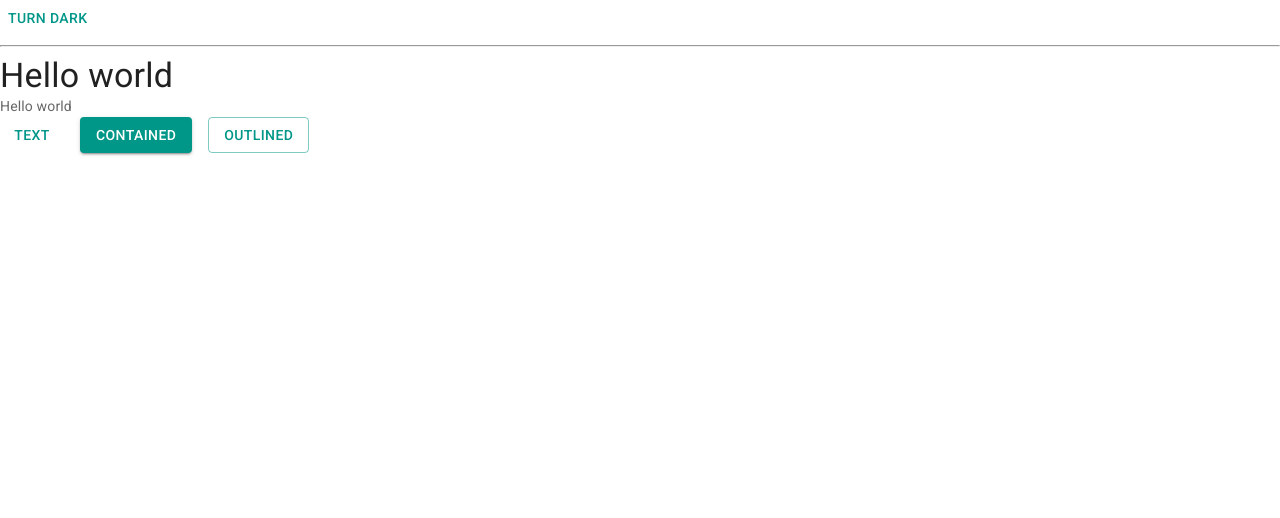
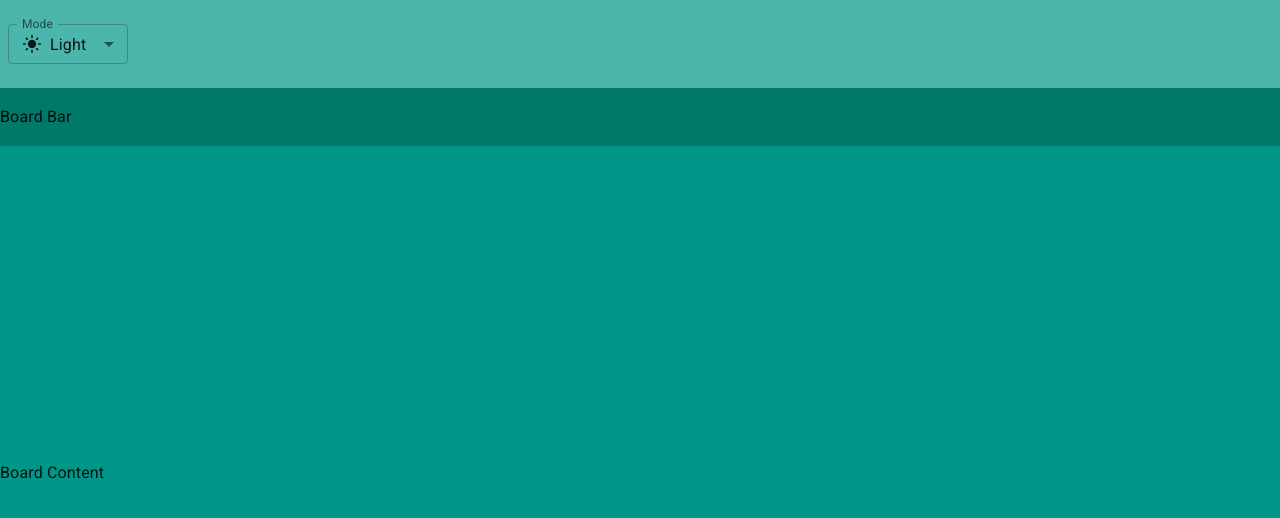
Before and after one commit to HuyenBanhBao/trello_web, a React (Vite) app: page / in a window 1280 px wide. Shown: the top 518 px of the page. Built offline with nearby package versions, Linux system fonts and the light colour scheme.

Commit message:
Refactor Project Structure

```diff
--- a/index.html
+++ b/index.html
@@ -4,7 +4,7 @@
         <meta charset="UTF-8" />
         <link rel="icon" type="image/svg+xml" href="/vite.svg" />
         <meta name="viewport" content="width=device-width, initial-scale=1.0" />
-        <title>Vite + React</title>
+        <title>Trello</title>
         <link rel="preconnect" href="https://fonts.googleapis.com" />
         <link rel="preconnect" href="https://fonts.gstatic.com" crossorigin />
         <link
--- a/src/App.jsx
+++ b/src/App.jsx
@@ -1,38 +1,12 @@
-import Stack from "@mui/material/Stack";
-import Button from "@mui/material/Button";
-import Typography from "@mui/material/Typography";
-import { useColorScheme } from "@mui/material";
-
-function ModeToggle() {
-    const { mode, setMode } = useColorScheme();
-    return (
-        <Button
-            onClick={() => {
-                setMode(mode === "dark" ? "light" : "dark");
-            }}
-        >
-            {mode === "light" ? "Turn dark" : "Turn light"}
-        </Button>
-    );
-}
-
+// --------------------- IMPORT COMPONENTS -------------------------
+import Board from "./pages/Boards/_id";
+// --------------------- FUNCTIONAL COMPONENTS ---------------------
+// --------------------- MAIN COMPONENT ---------------------
 function App() {
     return (
         <>
-            <ModeToggle />
-            <hr />
-            <Typography variant="h4" component="div">
-                Hello world
-            </Typography>
-            <Typography variant="body2" color="text.secondary">
-                Hello world
-            </Typography>
-
-            <Stack spacing={2} direction="row">
-                <Button variant="text">Text</Button>
-                <Button variant="contained">Contained</Button>
-                <Button variant="outlined">Outlined</Button>
-            </Stack>
+            {/* React router dom */}
+            <Board />
         </>
     );
 }
--- /dev/null
+++ b/src/components/AppBar/index.jsx
@@ -0,0 +1,23 @@
+import React from "react";
+import Box from "@mui/material/Box";
+import ModeSelect from "../ModeSelect";
+
+const AppBar = () => {
+    return (
+        <>
+            <Box
+                sx={{
+                    backgroundColor: "primary.light",
+                    width: "100%",
+                    height: (theme) => theme.trello.appBarHeight,
+                    display: "flex",
+                    alignItems: "center",
+                }}
+            >
+                <ModeSelect />
+            </Box>
+        </>
+    );
+};
+
+export default AppBar;
--- /dev/null
+++ b/src/components/ModeSelect/index.jsx
@@ -0,0 +1,57 @@
+// --------------------- IMPORT FROM LIBRATORY ---------------------
+import React from "react";
+import Box from "@mui/material/Box";
+import InputLabel from "@mui/material/InputLabel";
+import MenuItem from "@mui/material/MenuItem";
+import FormControl from "@mui/material/FormControl";
+import Select from "@mui/material/Select";
+import LightModeIcon from "@mui/icons-material/LightMode";
+import DarkModeOutlinedIcon from "@mui/icons-material/DarkModeOutlined";
+import SettingsIcon from "@mui/icons-material/Settings";
+import { useColorScheme } from "@mui/material/styles";
+
+// --------------------- MAIN COMPONENTS ---------------------
+const ModeSelect = () => {
+    // --------------------- STATES ---------------------
+    const { mode, setMode } = useColorScheme();
+    const handleChange = (event) => {
+        const selectedMode = event.target.value;
+        setMode(selectedMode);
+    };
+
+    // --------------------- RETURN ---------------------
+    return (
+        <>
+            <FormControl sx={{ m: 1, minWidth: 120 }} size="small">
+                <InputLabel id="label-select-dark-light-mode">Mode</InputLabel>
+                <Select
+                    labelId="label-select-dark-light-mode"
+                    id="select-dark-light-mode"
+                    value={mode}
+                    label="Mode"
+                    onChange={handleChange}
+                >
+                    <MenuItem value="light">
+                        <Box sx={{ display: "flex", alignItems: "center", gap: 1 }}>
+                            <LightModeIcon fontSize="small" />
+                            Light
+                        </Box>
+                    </MenuItem>
+                    <MenuItem value="dark">
+                        <Box sx={{ display: "flex", alignItems: "center", gap: 1 }}>
+                            <DarkModeOutlinedIcon fontSize="small" />
+                            Dark
+                        </Box>
+                    </MenuItem>
+                    <MenuItem value="system">
+                        <Box sx={{ display: "flex", alignItems: "center", gap: 1 }}>
+                            <SettingsIcon fontSize="small" /> System
+                        </Box>
+                    </MenuItem>
+                </Select>
+            </FormControl>
+        </>
+    );
+};
+
+export default ModeSelect;
--- /dev/null
+++ b/src/pages/Boards/BoardBar/index.jsx
@@ -0,0 +1,23 @@
+import React from "react";
+import Box from "@mui/material/Box";
+
+// --------------------- MAIN COMPONENT ---------------------
+const BoardBar = () => {
+    return (
+        <>
+            <Box
+                sx={{
+                    backgroundColor: "primary.dark",
+                    width: "100%",
+                    height: (theme) => theme.trello.boardBarHeight,
+                    display: "flex",
+                    alignItems: "center",
+                }}
+            >
+                Board Bar
+            </Box>
+        </>
+    );
+};
+
+export default BoardBar;
--- /dev/null
+++ b/src/pages/Boards/BoardContent/index.jsx
@@ -0,0 +1,23 @@
+import React from "react";
+import Box from "@mui/material/Box";
+
+// --------------------- MAIN COMPONENT ---------------------
+const BoardContent = () => {
+    return (
+        <>
+            <Box
+                sx={{
+                    backgroundColor: "primary.main",
+                    width: "100%",
+                    height: (theme) => `calc(100vh - ${theme.trello.appBarHeight} - ${theme.trello.boardBarHeight})`,
+                    display: "flex",
+                    alignItems: "center",
+                }}
+            >
+                Board Content
+            </Box>
+        </>
+    );
+};
+
+export default BoardContent;
--- /dev/null
+++ b/src/pages/Boards/_id.jsx
@@ -0,0 +1,23 @@
+// --------------------- IMPORT FROM LIBRATORY ---------------------
+import React from "react";
+import Box from "@mui/material/Box";
+import Container from "@mui/material/Container";
+
+// --------------------- IMPORT COMPONENTS ---------------------
+import AppBar from "../../components/AppBar";
+import BoardBar from "./BoardBar";
+import BoardContent from "./BoardContent";
+// --------------------- MAIN COMPONENT ---------------------
+const Board = () => {
+    return (
+        <>
+            <Container disableGutters maxWidth={false} sx={{ height: "100vh", backgroundColor: "primary.main" }}>
+                <AppBar />
+                <BoardBar />
+                <BoardContent />
+            </Container>
+        </>
+    );
+};
+
+export default Board;
--- /dev/null
+++ b/src/redux/store.js
@@ -0,0 +1 @@
+// store.js
--- a/src/theme.js
+++ b/src/theme.js
@@ -5,18 +5,24 @@
 // Create a theme instance.
 const theme = extendTheme({
     // mode: "light",
+    trello: {
+        appBarHeight: "88px",
+        boardBarHeight: "58px",
+    },
     colorSchemes: {
         light: {
             palette: {
                 primary: teal,
                 secondary: deepOrange,
             },
+            // spacing: (factor) => `${0.25 * factor}rem`, // (Bootstrap strategy)
         },
         dark: {
             palette: {
                 primary: cyan,
                 secondary: orange,
             },
+            // spacing: (factor) => `${0.25 * factor}rem`, // (Bootstrap strategy)
         },
     },
     // components: {
--- /dev/null
+++ b/src/utils/constants.js
@@ -0,0 +1 @@
+// constants.js
--- /dev/null
+++ b/src/utils/sorts.js
@@ -0,0 +1 @@
+// sort algorithms
```
Also changed, not shown: src/pages/Boards/index.jsx (added).
